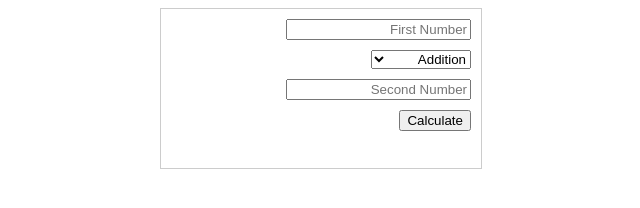
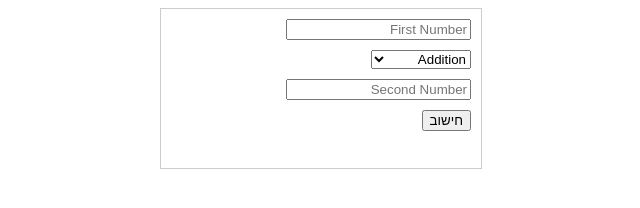
Before and after one commit to goldrago/calc_demo, a plain HTML site: page index.html in a window 1280 px wide. Shown: the full height of the page, 319-959 px from the left. Drawn offline with Linux system fonts and the light colour scheme.

Commit message:
Update index.html

```diff
--- a/index.html
+++ b/index.html
@@ -20,7 +20,7 @@
       <input type="text" id="secondNumber" placeholder="Second Number">
     </div>
     <div class="button">
-      <button id="calculateButton">Calculate</button>
+      <button id="calculateButton">חישוב</button>
     </div>
     <div class="result">
       <h1 id="result"></h1>
```
